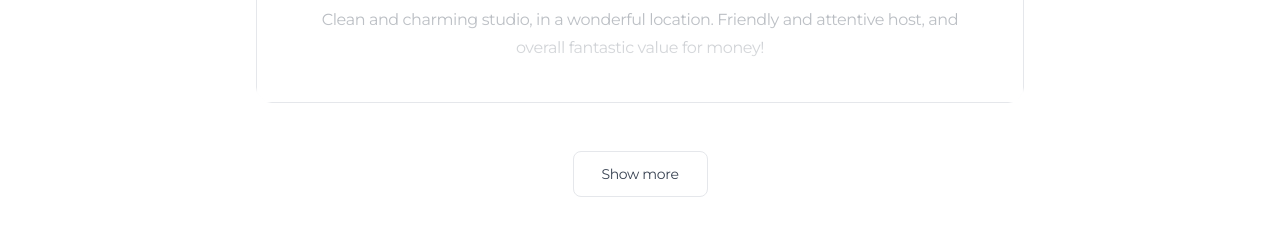
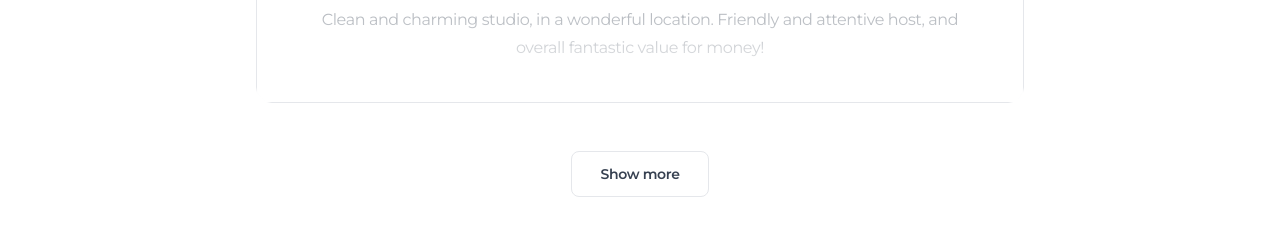
Before and after one commit to IlijaRad/apartments, a Next.js app: page / in a window 1280 px wide. Shown: the part 5118-5365 px from the top of the page. Built offline with nearby package versions, Linux system fonts and the light colour scheme.

Commit message:
- fix button font weight

```diff
--- a/components/AboutSection.js
+++ b/components/AboutSection.js
@@ -89,7 +89,7 @@ const AboutSection = () => {
         {REVIEWS.length > reviewsShown ? (
           <button
             onClick={() => setReviewsShown((reviewsShown) => reviewsShown + 2)}
-            className="mx-auto mt-6 w-fit rounded-lg border border-gray-200 py-3 px-7 text-sm tracking-tight text-gray-700"
+            className="mx-auto mt-6 w-fit rounded-lg border border-gray-200 py-3 px-7 text-sm font-semibold tracking-tight text-gray-700"
           >
             Show more
           </button>
```
